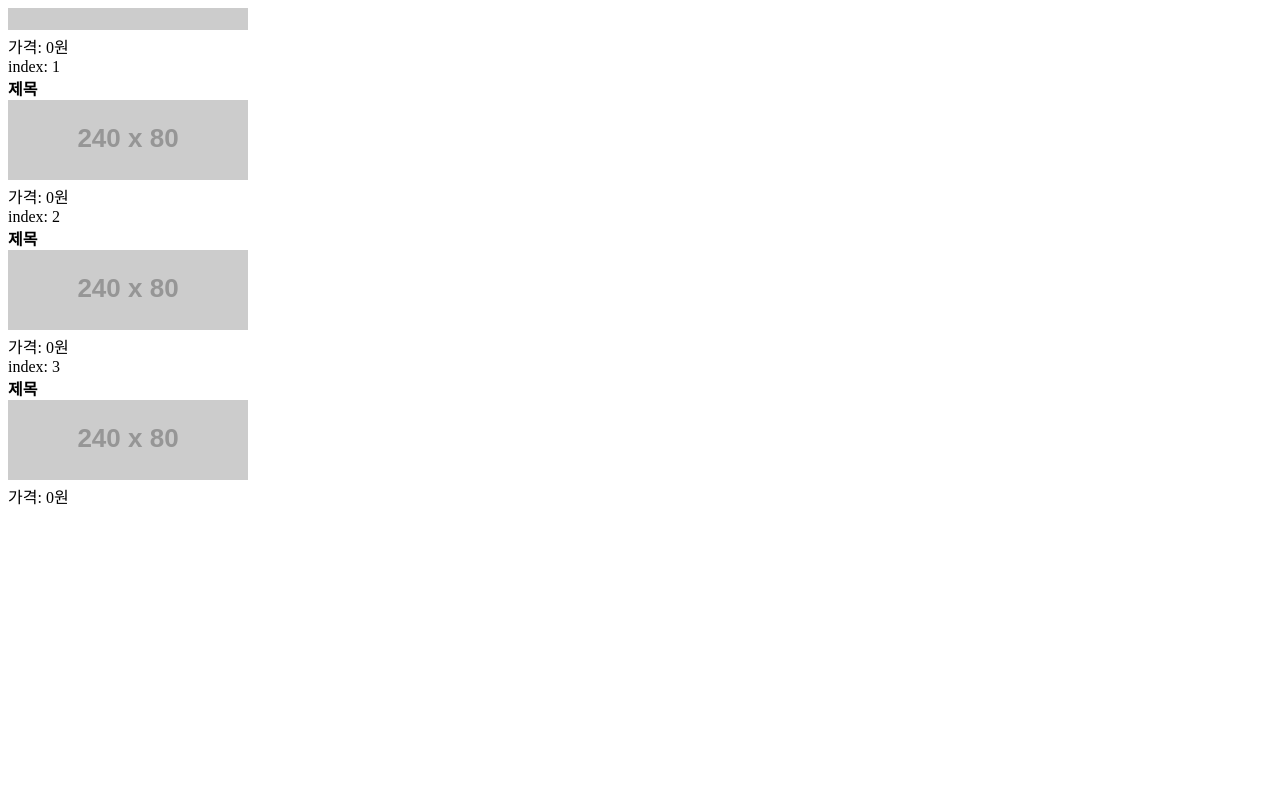
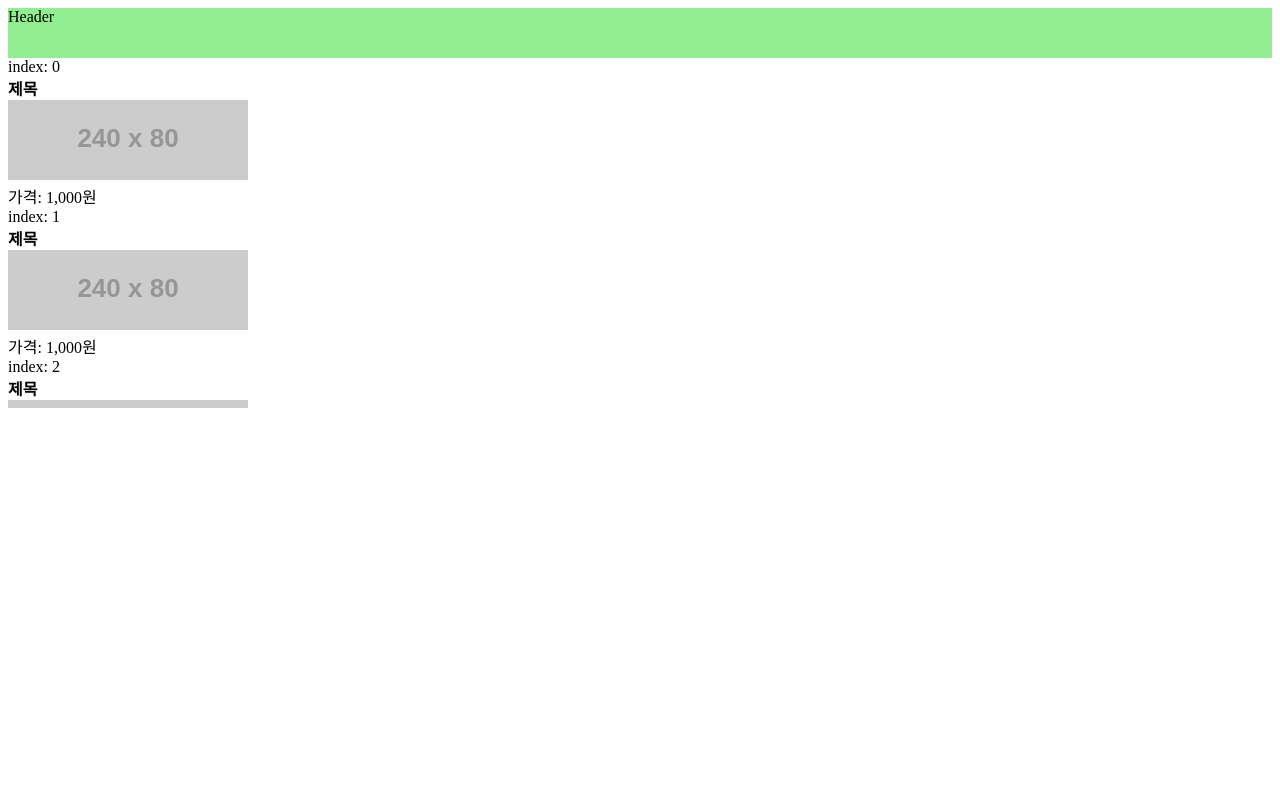
Before and after one commit to nhn/tui.virtual-scroll, a website built with webpack: page samples/sample.html in a window 1280 px wide. Built offline with Linux system fonts and the light colour scheme; placeholder pictures from the web are drawn by us.

Commit message:
deploy v0.0.2

```diff
--- a/package.json
+++ b/package.json
@@ -1,6 +1,6 @@
 {
   "name": "tui.component-virtual-scroll",
-  "version": "1.0.0",
+  "version": "0.0.2",
   "description": "NHN Ent. Toast UI virtual scroll component",
   "repository": {
     "type": "git",
--- a/samples/sample.html
+++ b/samples/sample.html
@@ -15,25 +15,55 @@
     var index = 1;
     var itemHtml = '<div><strong>제목</strong></div>' +
             '<div><img src="https://dummyimage.com/240x80/cccccc/0011ff"></div>' +
-            '<div>가격: 0원</div>';
-    var makeItemHtmls = function(count, startIndex) {
+            '<div>가격: 1,000원</div>';
+    var makeItems = function(count, startIndex) {
         startIndex = startIndex || 0;
 
         return tui.util.map(tui.util.range(startIndex, startIndex + count), function(index) {
-            return '<div>index: ' + index + '</div>' + itemHtml;
+            return {
+                height: 150,
+                contents: '<div>index: ' + index + '</div>' + itemHtml
+            }
         });
     };
-    var vs = new tui.component.VirtualScroll(container, {
-        scrollPosition: 100,
+    var items = makeItems(19);
+    var vs;
+
+    items.unshift({
+        height: 50,
+        contents: '<div style="width:100%;height:100%;background:lightgreen;">Header</div>'
+    });
+
+    items.push({
+        height: 50,
+        contents: '<div style="width:100%;height:100%;background:lightpink;">로딩중...</div>'
+    });
+    items.push({
+        height: 200,
+        contents: '<div style="width:100%;height:100%;background:skyBlue;">Footer</div>'
+    });
+
+    vs = new tui.component.VirtualScroll(container, {
+        scrollPosition: 0,
         itemHeight: 150,
         spareItemCount: 10,
-        layoutHeight: 500,
-        threshold: 400,
-        items: makeItemHtmls(50)
+        layoutHeight: 400,
+        items: items
     });
 
     vs.on('scrollBottom', function() {
-        vs.append(makeItemHtmls(10, index * 10));
+        if (index > 10) {
+            return;
+        }
+
+        setTimeout(function() {
+            vs.insert(makeItems(10, index * 10), vs.getItemCount() - 2);
+            index += 1;
+
+            if (index > 10) { // 더이상 추가할 item이 없을 때 "로딩중" 아이템 제거
+                vs.remove(vs.getItemCount() - 2);
+            }
+        }, 500);
     });
 </script>
 </body>
```
Also changed, not shown: dist/component-virtual-scroll.js, dist/component-virtual-scroll.min.js, samples/dist/component-virtual-scroll.js, samples/dist/component-virtual-scroll.min.js.
